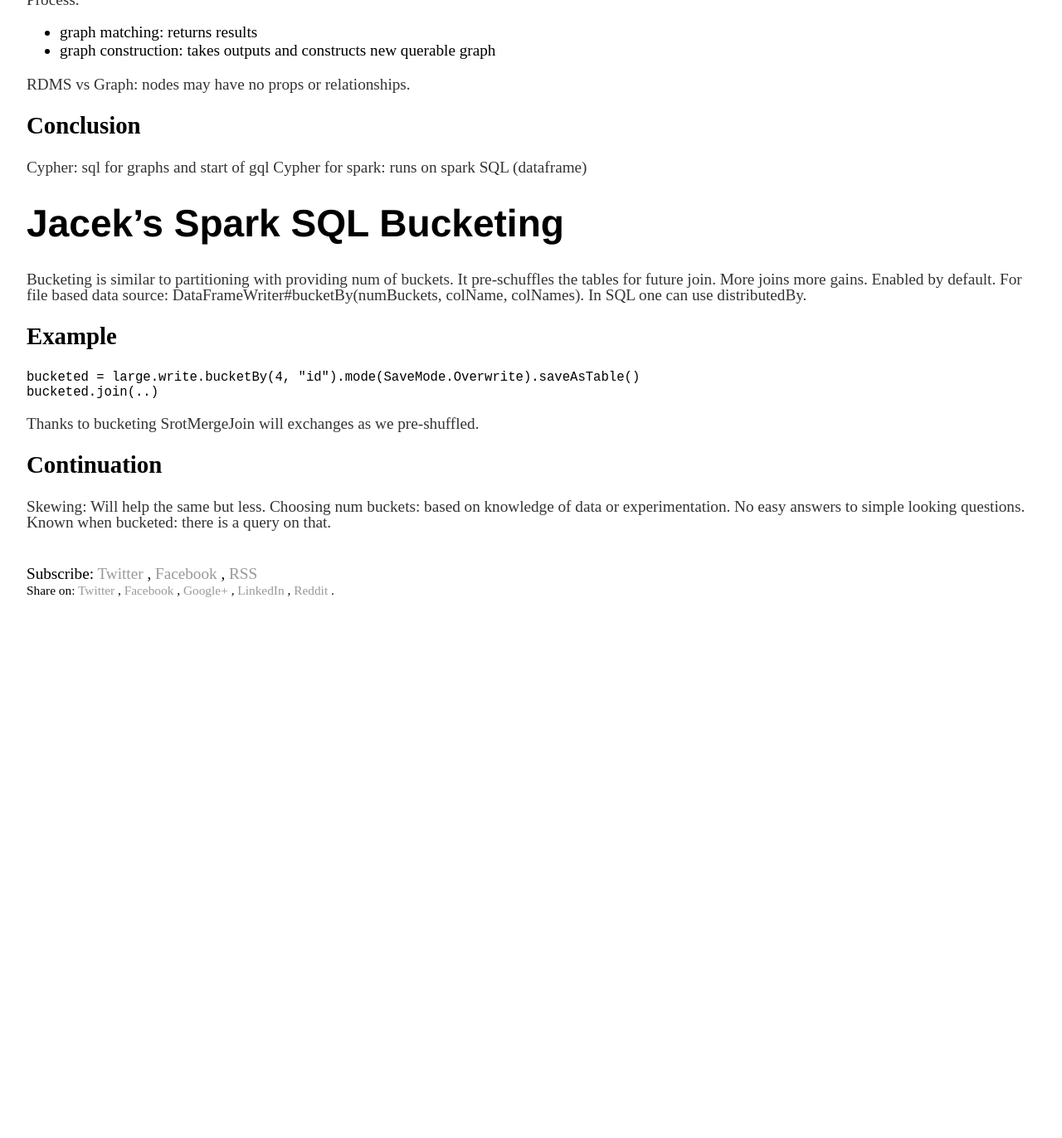
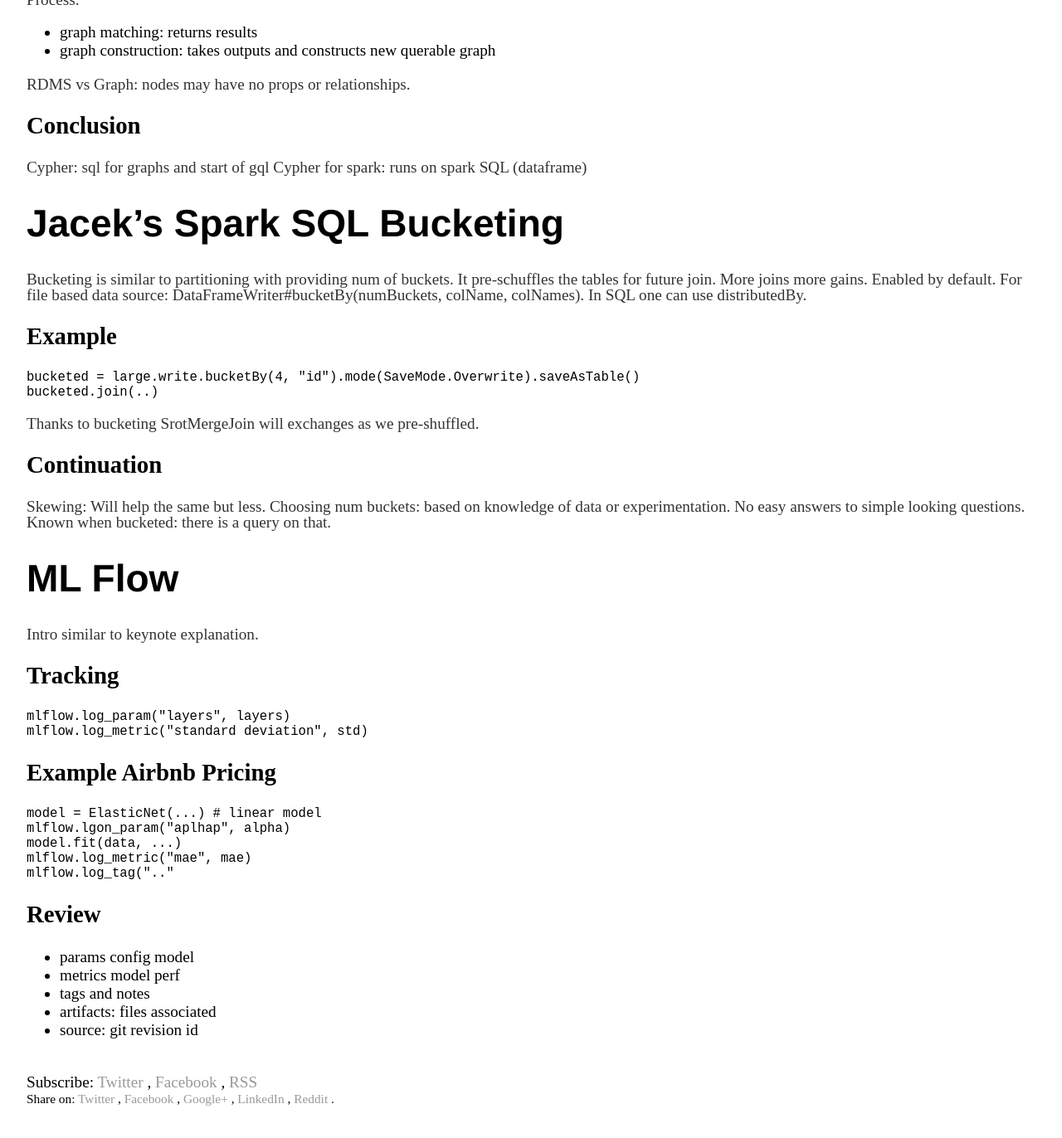
Before and after one commit to vackosar/vackosar.github.io, a Jekyll site: the page built from _posts/2018-10-03-Spark-N-AI-Summit-EU.md, in a window 1280 px wide and 1400 px high, scrolled down 5176 px. Shown: the top 1372 px of the window at 83% size. Built offline with Jekyll 4.4.1, drawn with Linux system fonts in a browser that asks for light colours; comment, search, counter and statistics services are not loaded; before the commit the page ends 5963 px from its top, so only the background shows below that.

Commit message:
spark-summit

````diff
--- a/_posts/2018-10-03-Spark-N-AI-Summit-EU.md
+++ b/_posts/2018-10-03-Spark-N-AI-Summit-EU.md
@@ -259,3 +259,33 @@
 Skewing: Will help the same but less.
 Choosing num buckets: based on knowledge of data or experimentation. No easy answers to simple looking questions.
 Known when bucketed: there is a query on that.
+
+
+# ML Flow
+
+Intro similar to keynote explanation.
+
+## Tracking
+
+```python
+mlflow.log_param("layers", layers)
+mlflow.log_metric("standard deviation", std)
+```
+
+## Example Airbnb Pricing
+
+```python
+model = ElasticNet(...) # linear model
+mlflow.lgon_param("aplhap", alpha)
+model.fit(data, ...)
+mlflow.log_metric("mae", mae)
+mlflow.log_tag(".."
+```
+
+## Review
+
+- params config model
+- metrics model perf
+- tags and notes
+- artifacts: files associated
+- source: git revision id
````
